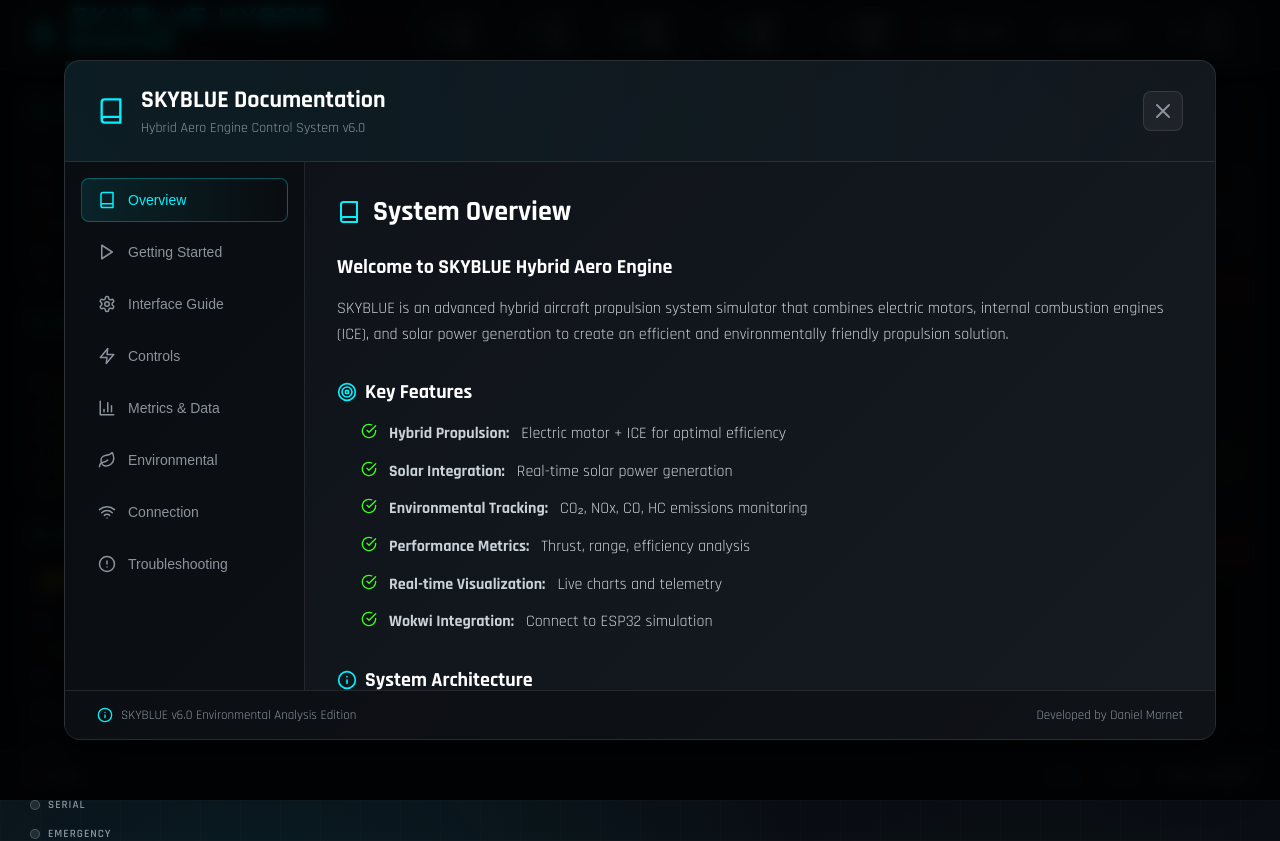
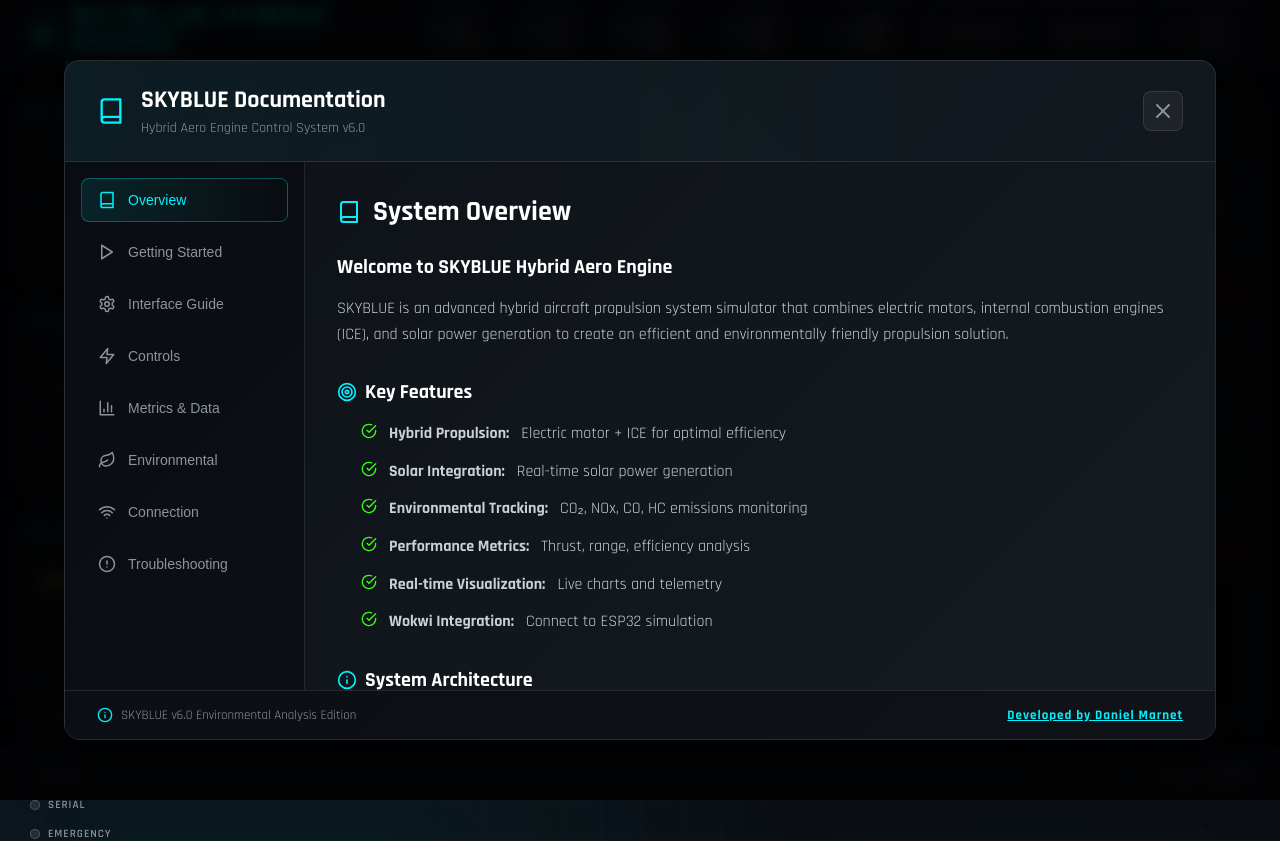
Before and after one commit to daniel-marnet/skyblue-hybrid-engine, a React (Vite) app: page / in a window 1280 px wide. Both pictures are taken after a click on the button "HELP". Built offline with nearby package versions, Linux system fonts and the light colour scheme; no server answers.

Commit message:
feat: add clickable author link in help modal footer

```diff
--- a/src/components/HelpModal.jsx
+++ b/src/components/HelpModal.jsx
@@ -760,7 +760,7 @@
                         <span>SKYBLUE v6.0 Environmental Analysis Edition</span>
                     </div>
                     <div className="help-footer-credits">
-                        Developed by Daniel Marnet
+                        <a href="https://daniel.marnettech.com.br/" target="_blank" rel="noreferrer" className="dev-credit">Developed by Daniel Marnet</a>
                     </div>
                 </div>
             </div>
```
